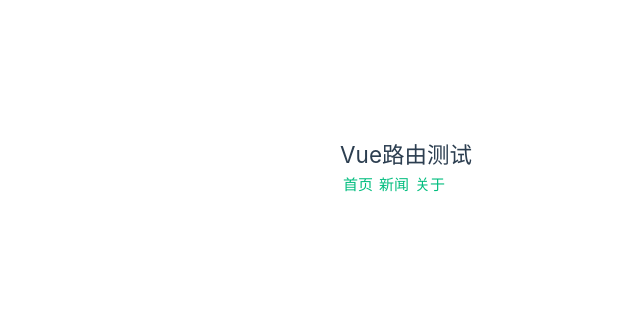
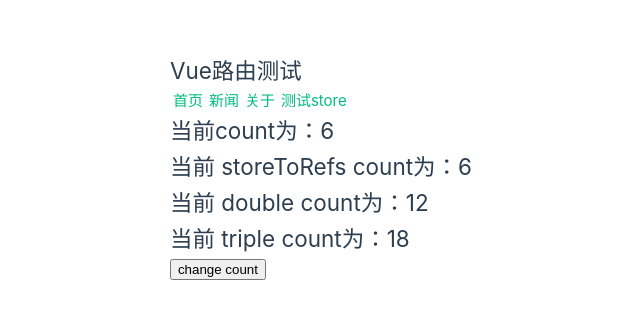
Before and after one commit to codehamal365/vue3-demo, a Vue app: page /store in a window 1280 px wide. Before the commit this address had no page. Shown: the part 233-552 px from the top of the page, without its empty margins (168-808 px from the left). Built offline with nearby package versions, Linux system fonts and the light colour scheme.

Commit message:
vue pinia

```diff
--- a/package.json
+++ b/package.json
@@ -9,6 +9,7 @@
     "preview": "vite preview"
   },
   "dependencies": {
+    "pinia": "^2.1.7",
     "vue": "^3.4.29",
     "vue-router": "^4.3.3"
   },
--- a/src/App.vue
+++ b/src/App.vue
@@ -6,6 +6,7 @@
       <RouterLink to="/home" active-class="active">首页</RouterLink>
       <RouterLink to="/news" active-class="active">新闻</RouterLink>
       <RouterLink to="/about" active-class="active">关于</RouterLink>
+      <RouterLink to="/store" active-class="active">测试store</RouterLink>
     </div>
     <!-- 展示区 -->
     <div class="main-content">
--- a/src/main.js
+++ b/src/main.js
@@ -4,7 +4,10 @@ import { createApp } from 'vue'
 import App from './App.vue'
 
 import router from './router/index'
+import store from './store'
+
 const app = createApp(App)
 app.use(router)
+app.use(store)
 
 app.mount('#app')
--- a/src/router/index.js
+++ b/src/router/index.js
@@ -2,6 +2,7 @@ import { createRouter, createWebHistory } from 'vue-router'
 import Home from '@/views/Home.vue'
 import News from '@/views/News.vue'
 import About from '@/views/About.vue'
+import TestStore from '@/views/TestStore.vue'
 
 const router = createRouter({
     history: createWebHistory(),
@@ -17,6 +18,10 @@ const router = createRouter({
         {
             path: '/news',
             component: News
+        },
+        {
+            path: '/store',
+            component: TestStore
         }
     ]
 })
--- /dev/null
+++ b/src/store/index.js
@@ -0,0 +1,5 @@
+import { createPinia } from 'pinia'
+
+const store = createPinia()
+
+export default store
--- /dev/null
+++ b/src/store/modules/count.js
@@ -0,0 +1,31 @@
+// 引入defineStore用于创建store
+import { defineStore } from 'pinia'
+
+// 定义并暴露一个store
+export const useCountStore = defineStore('count', {
+    // 动作
+    actions: {
+        // action {} 里面加入下面的方法
+        increment(value) {
+            //操作countStore中的sum
+            this.count += value
+        },
+        //减
+        decrement(value) {
+            this.count -= value
+        }
+    },
+    // 状态
+    state() {
+        return {
+            count: 6
+        }
+    },
+    // 计算
+    getters: {
+        doubleCount: (state) => state.count * 2,
+        tripleCount() {
+            return this.count * 3
+        }
+    }
+})
--- /dev/null
+++ b/src/views/TestStore.vue
@@ -0,0 +1,41 @@
+<template>
+    <h2>当前count为：{{ countStore.count }}</h2>
+    <h2>当前 storeToRefs count为：{{ count }}</h2>
+
+
+    <h2>当前 double count为：{{ doubleCount }}</h2>
+    <h2>当前 triple count为：{{ tripleCount }}</h2>
+
+    <div>
+        <button @click="changeCount">change count</button>
+    </div>
+</template>
+
+<script setup name="Count">
+// 引入对应的useXxxxxStore
+import { useCountStore } from '@/store/modules/count'
+import { storeToRefs } from 'pinia'
+
+// 调用useXxxxxStore得到对应的store
+const countStore = useCountStore()
+
+const { count } = storeToRefs(countStore)
+
+const changeCount = () => {
+    // countStore.count++
+    // countStore.$patch({
+    //     count: 999
+    // })
+    // countStore.increment(10)
+    count.value++
+}
+
+const { doubleCount, tripleCount } = storeToRefs(countStore);
+
+countStore.$subscribe((mutation, state) => {
+  console.log(mutation, state)
+
+  // 每当它发生变化时，将整个状态持久化到本地存储
+  localStorage.setItem('count', JSON.stringify(state))
+})
+</script>
```
Also changed, not shown: 1 other file (tests, documents, lock files or other folders).
